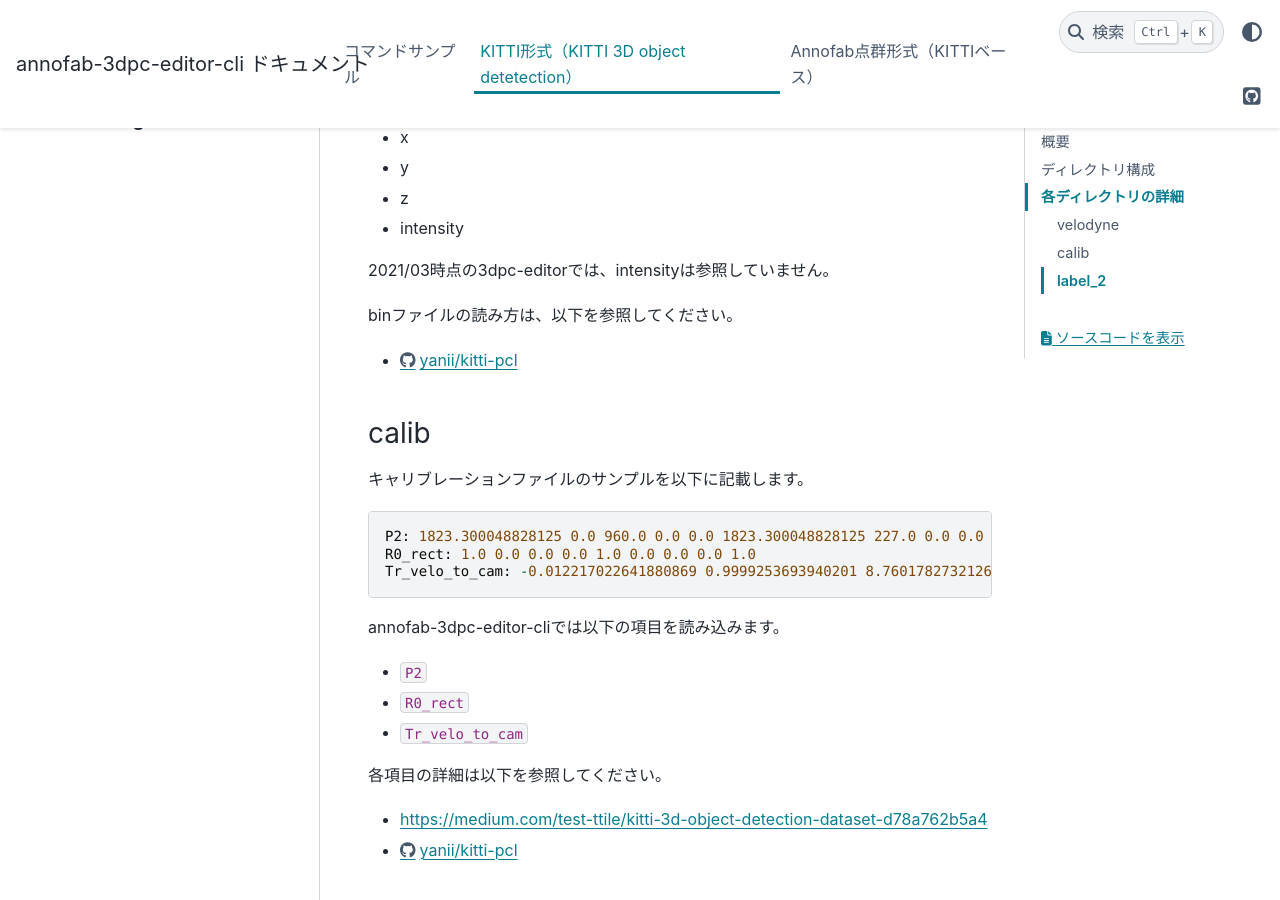
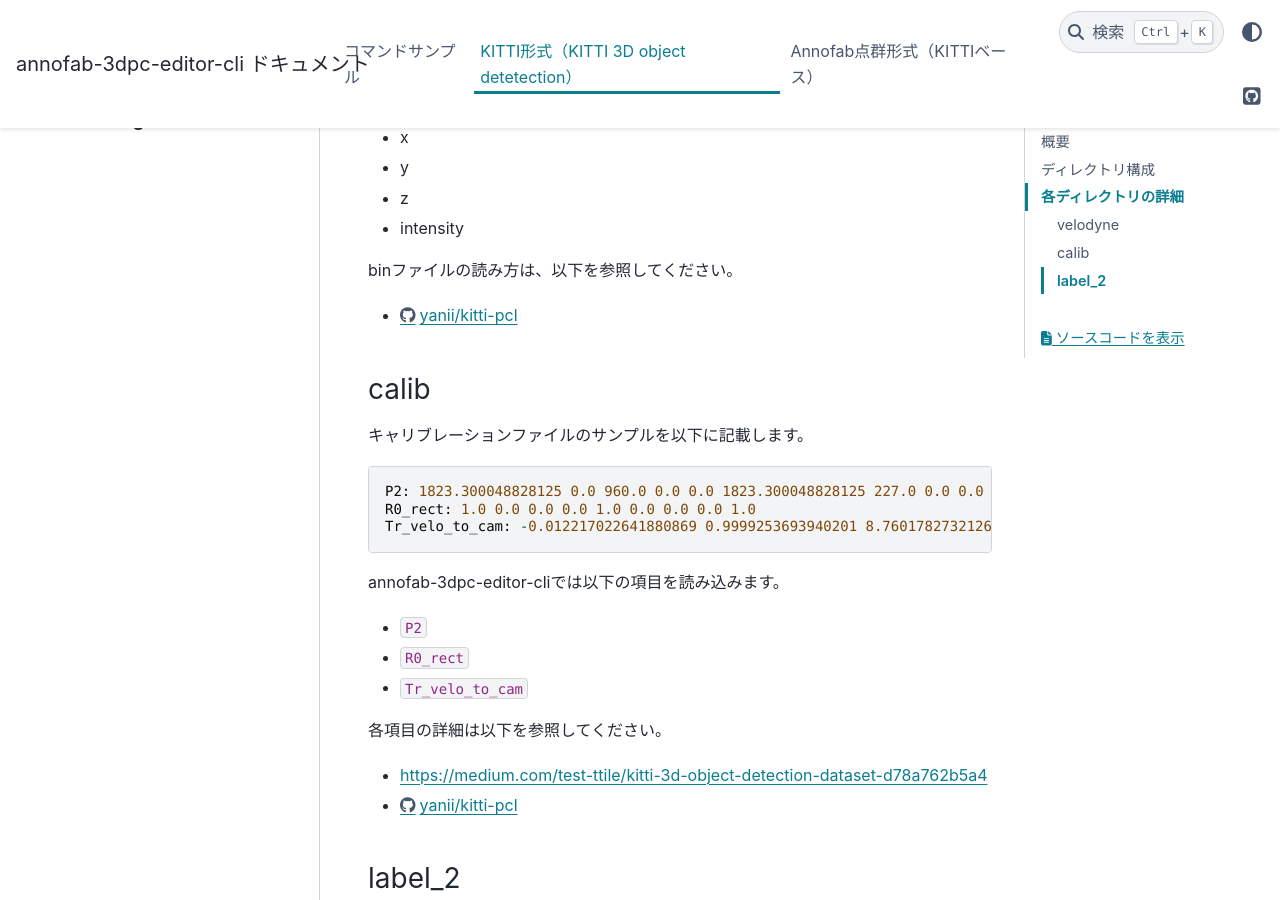
Before and after one commit to kurusugawa-computer/annofab-3dpc-editor-cli, a Sphinx documentation site: the page built from docs/user_guide/kitti_3d_object_detection.md, in a window 1280 px wide and 900 px high, scrolled down 1313 px. Built offline with Sphinx 7.4.7 and the PyData theme 0.15.4, drawn with Linux system fonts in a browser that asks for light colours.

Commit message:
Update kitti_3d_object_detection.md
Annofabでintensityが確認できるようになったので、「intensityは確認できない」という旨の文章を削除しました。

```diff
--- a/docs/user_guide/kitti_3d_object_detection.md
+++ b/docs/user_guide/kitti_3d_object_detection.md
@@ -48,8 +48,6 @@
 * y
 * z
 * intensity
-
-2021/03時点の3dpc-editorでは、intensityは参照していません。
 
 binファイルの読み方は、以下を参照してください。
 
```
